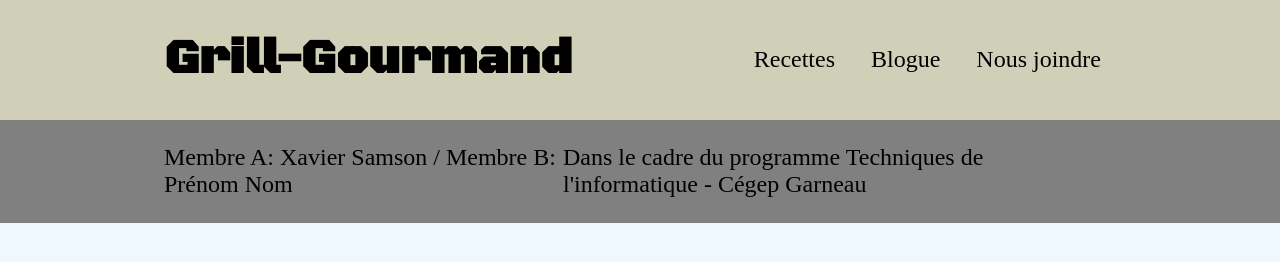
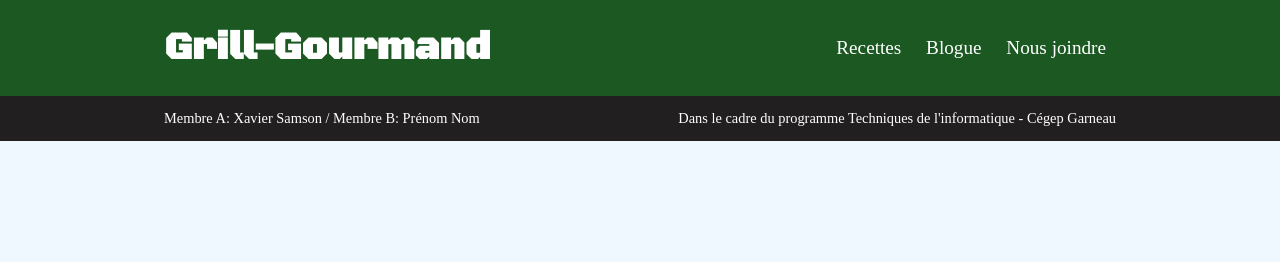
Before and after one commit to jolie-croquette/WEB-TP2, a plain HTML site: page index.html in a window 1280 px wide. Drawn offline with Linux system fonts and the light colour scheme.

Commit message:
Page de référence
Finalisation de la page de référence

```diff
--- a/css/style.css
+++ b/css/style.css
@@ -7,7 +7,7 @@
 body{
 	background-color: aliceblue;
 	margin: 0;
-	font-size: 1.5rem;
+	font-size: 1.2rem;
 	font-family: 'Noto Serif KR', serif;
 }
 
@@ -32,7 +32,8 @@ a {
 /* Header / Navigations / Footer
 ========================================================================== */
 header {
-	background-color: #D0D0B9 ;
+	color: white;
+	background-color: #1C5922;
 }
 
 .flex-cotes {
@@ -49,24 +50,23 @@ nav li {
 }
 
 nav a {
+	color: white;
+	padding-bottom: 1px;
 	text-decoration: none;
-	padding: 5px;
-	border: 0px solid #D0D0B9;
-	transition: 300ms;
+	border-bottom: 0px solid white;
+	transition: 100ms;
 }
 
 nav a:hover{
-	background-color: lightgray;
-	border-bottom: 5px solid black;
-	border-top: 5px solid black;
-	border-left: 1px solid black;
-	border-right: 1px solid black;
-	border-radius: 10px;
-	transition: 300ms;
+	padding-bottom: 1px;
+	border-bottom: 3px solid white;
+	transition: 150ms;
 }
 
 footer {
-	background-color: gray;
+	color: white;
+	background-color: #221F20;
+	font-size: 0.9rem;
 }
 
 /* Composantes générales (exemples : section, cartes, tableaux, etc.)
--- a/index.html
+++ b/index.html
@@ -4,7 +4,7 @@
 <head>
 	<meta charset="utf-8">
 	<meta name="viewport" content="width=device-width, initial-scale=1.0">
-	<title>Gabarit de site web</title>
+	<title>Grill-Gourmand</title>
 	<link rel="stylesheet" href="css/normalize.css">
 	<link rel="stylesheet" href="css/style.css">
 	<link rel="preconnect" href="https://fonts.googleapis.com">
@@ -22,7 +22,7 @@
 					<ul>
 						<li><a href="#">Recettes</a></li>
 						<li><a href="#">Blogue</a></li>
-						<li><a href="">Nous joindre</a></li>
+						<li><a href="#">Nous joindre</a></li>
 					</ul>
 				</nav>
 			</div>
@@ -31,10 +31,7 @@
 
 	<main>
 		<div class="container">
-			<div class="accueil">
-				<div class="carte">
-				</div>
-			</div>
+			<!-- Contenue içi -->
 		</div>
 	</main>
 
```
